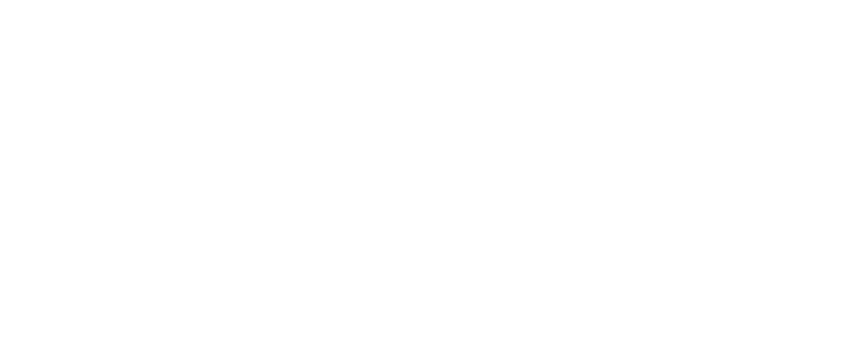
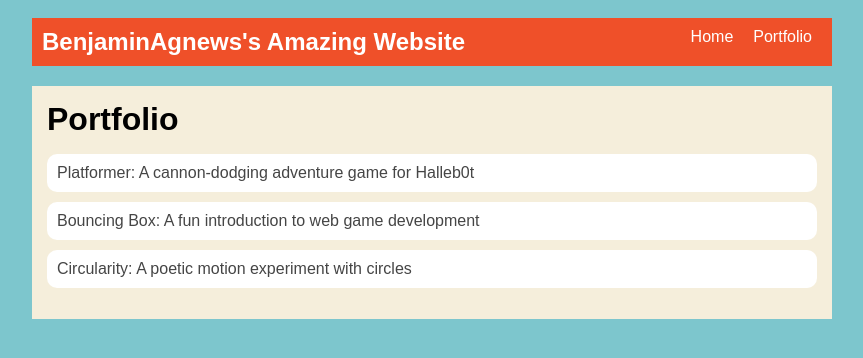
Before and after one commit to BenjaminAgnew/BenjaminAgnew.github.io, a plain HTML site: page portfolio.html in a window 1280 px wide. Shown: the whole page, without its empty margins (208-1071 px from the left). Drawn offline with Linux system fonts and the light colour scheme.

```diff
--- a/portfolio.html
+++ b/portfolio.html
@@ -0,0 +1,46 @@
+<!DOCTYPE html>
+<html>
+  <head>
+    <title>My Awesome Website</title>
+    <link rel="stylesheet" href="style.css" />
+  </head>
+
+  <body>
+    <!-- All content goes here -->
+    <div id="all-contents">
+      <nav>
+        <h1>BenjaminAgnews's Amazing Website</h1>
+        <ul id="nav-ul">
+          <li class="nav-li">
+            <a href="index.html">Home</a>
+          </li>
+          <li class="nav-li">
+            <a href="portfolio.html">Portfolio</a>
+          </li>
+        </ul>
+      </nav>
+      <main>
+        <div class="content">
+          <h1>Portfolio</h1>
+          <ul id="portfolio">
+            <li>
+              <a href="fsd-projects/platformer/"
+                >Platformer: A cannon-dodging adventure game for Halleb0t</a
+              >
+            </li>
+            <li>
+              <a href="fsd-projects/bouncing-box/"
+                >Bouncing Box: A fun introduction to web game development</a
+              >
+            </li>
+            <li>
+              <a href="fsd-projects/circularity/"
+                >Circularity: A poetic motion experiment with circles</a
+              >
+            </li>
+          </ul>
+        </div>
+      </main>
+    </div>
+  </body>
+</html>
--- a/style.css
+++ b/style.css
@@ -71,6 +71,33 @@
   margin-top: 20px;
 }
 
-h2, h3 {
+h2,
+h3 {
   margin: 0px;
 }
+
+/* Portfolio styles */
+.content h1 {
+  color: black;
+}
+
+#portfolio {
+  list-style-type: none;
+  padding-left: 0;
+}
+
+#portfolio li {
+  background: #fff;
+  padding: 10px;
+  border-radius: 10px;
+  margin-bottom: 10px;
+}
+
+#portfolio li:hover {
+  background: #eee;
+}
+
+#portfolio a {
+  text-decoration: none;
+  color: #454545;
+}
```
Also changed, not shown: fsd-projects/platformer/platformer.js (+12 -13 lines), index.html (+2 -2 lines). Lines whose indentation alone changed are shown as unchanged.
